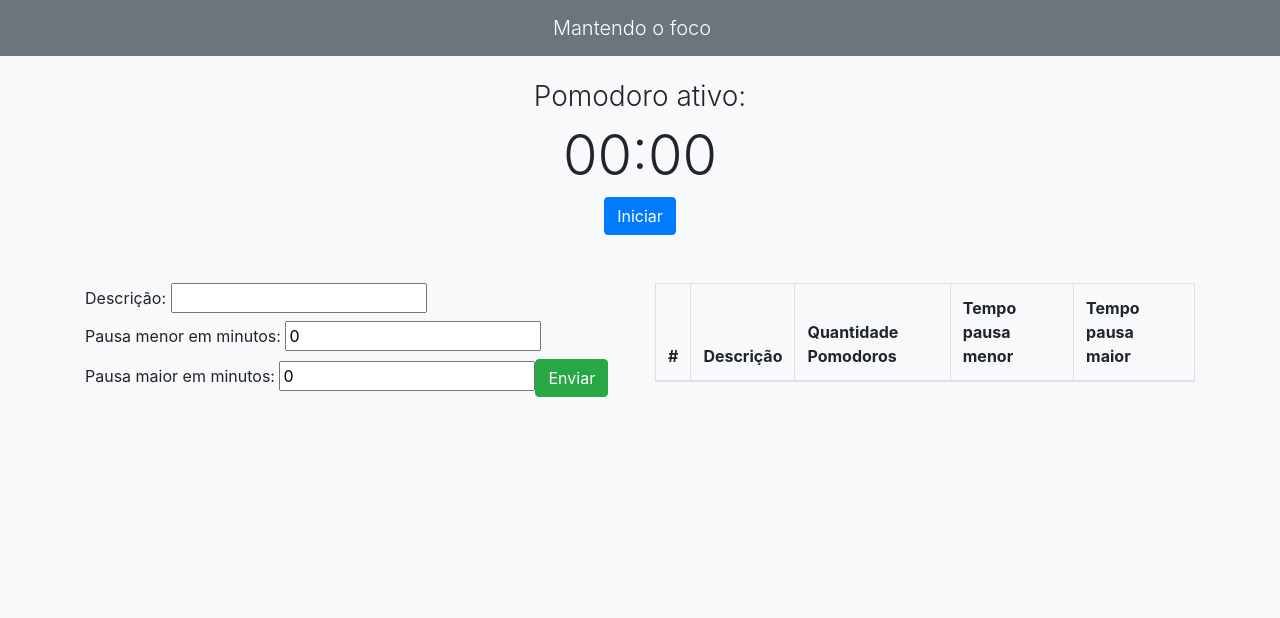
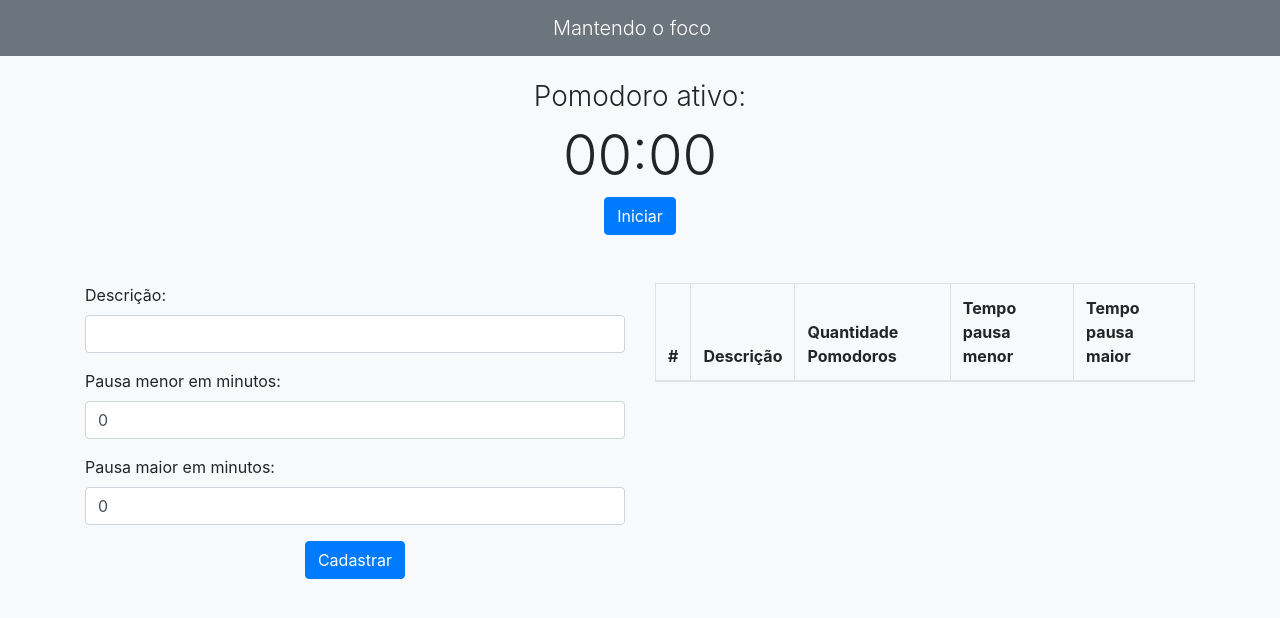
Before and after one commit to leonardosouzafaria/mantendo-o-foco, an Angular app: page / in a window 1280 px wide. Shown: the top 618 px of the page. Built offline with nearby package versions, Linux system fonts and the light colour scheme.

Commit message:
Visual form

```diff
--- a/src/app/components/form/form/form.component.html
+++ b/src/app/components/form/form/form.component.html
@@ -1,20 +1,22 @@
 <form [formGroup]="tarefaForm">
 
-  <label>
-    Descrição:
-    <input type="text" formControlName="descricao">
-  </label>
+  <div class="form-group">
+    <label for="descricao">Descrição:</label>
+    <input type="text" class="form-control" formControlName="descricao" id="descricao">
+  </div>
 
-  <label>
-    Pausa menor em minutos:
-    <input type="text" formControlName="pausaMenor">
-  </label>
+  <div class="form-group">
+    <label id="pausaMenor">Pausa menor em minutos:</label>
+    <input type="tel" class="form-control" formControlName="pausaMenor" id="pausaMenor">
+  </div>
 
-  <label>
-    Pausa maior em minutos:
-    <input type="text" formControlName="pausaMaior">
-  </label>
+  <div class="form-group">
+    <label id="pausaMaior">Pausa maior em minutos:</label>
+    <input type="tel" class="form-control" formControlName="pausaMaior" id="pausaMaior">
+  </div>
 
-  <button type="button" class="btn btn-success" (click)="enviarTarefa()">Enviar</button>
+  <div class="text-center">
+    <button type="button" class="btn btn-primary" (click)="enviarTarefa()">Cadastrar</button>
+  </div>
 
 </form>
```
